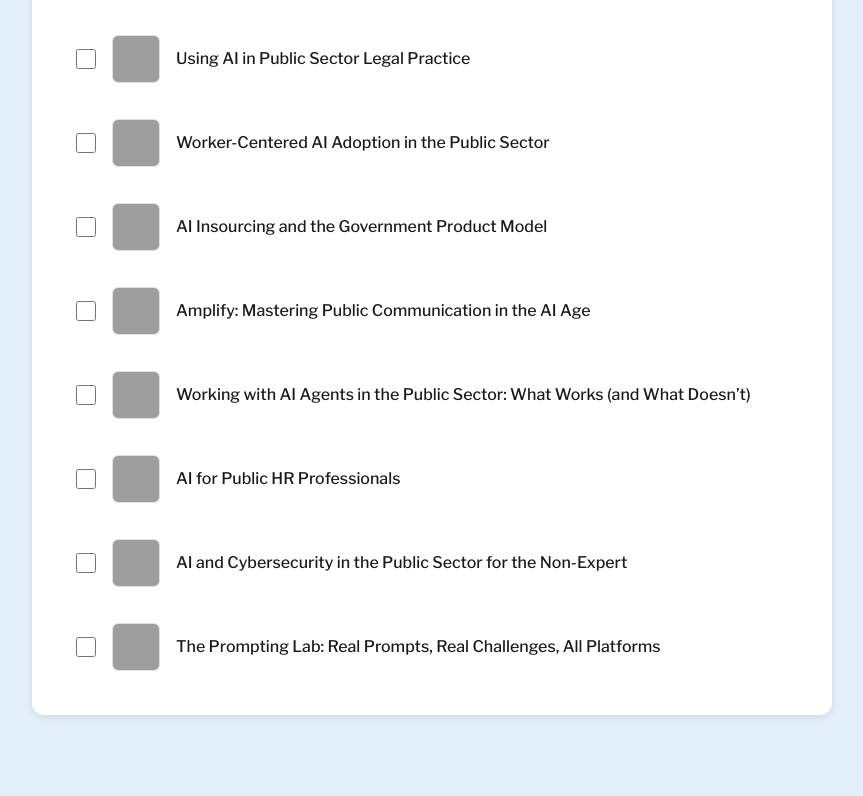
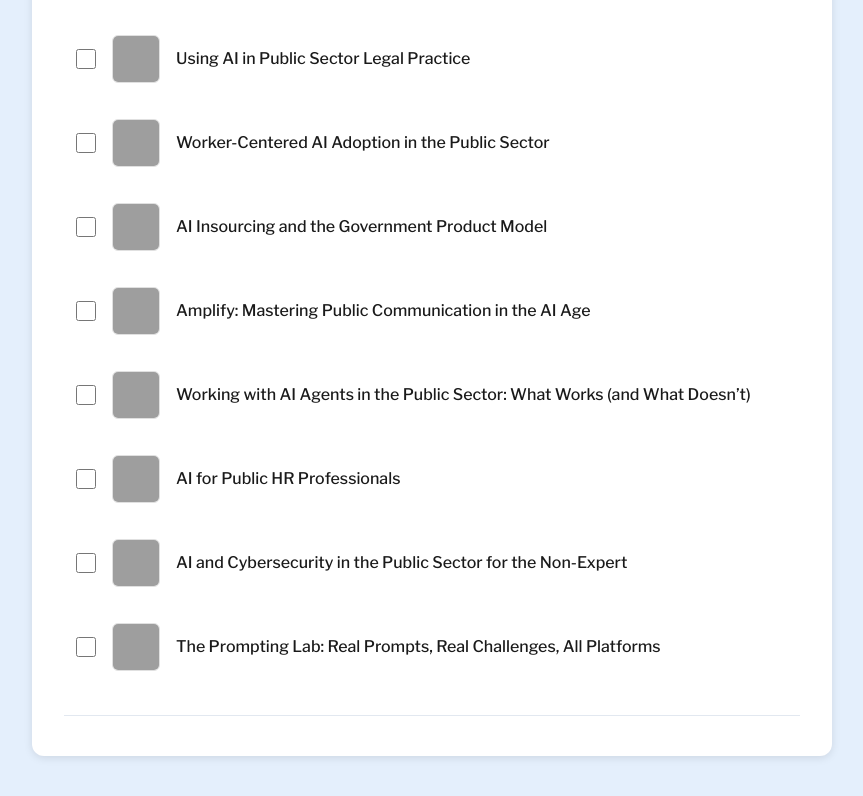
Before and after one commit to khanbilal-devop/Burnes-submission, a React (Vite) app: page / in a window 1280 px wide. Shown: the part 1367-2163 px from the top of the page, without its empty margins (208-1071 px from the left). Before the commit the page ends 2130 px from the top, so only its background shows below. Built offline with nearby package versions, Linux system fonts and the light colour scheme; grey boxes are pictures that could not be loaded; a web font is replaced by a local one.

Commit message:
Second divider added

```diff
--- a/src/App.tsx
+++ b/src/App.tsx
@@ -236,6 +236,8 @@ const App = () => {
             ))}
           </div>
         </section>
+
+        <hr className="card-divider" />
       </div>
     </main>
   )
```
